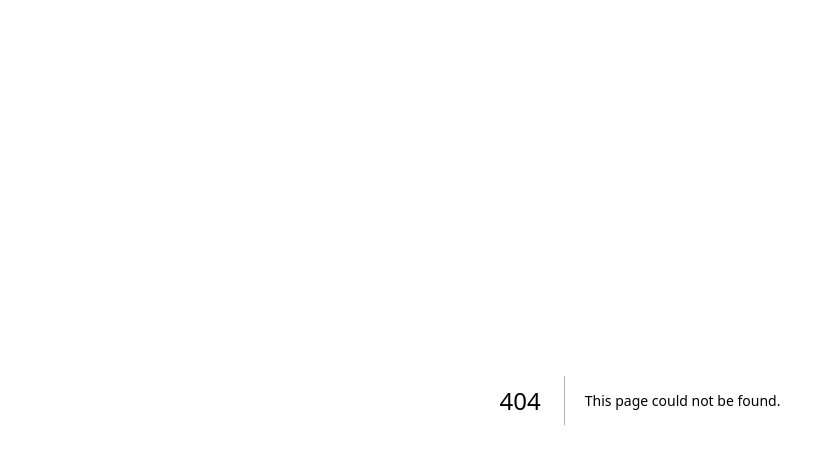
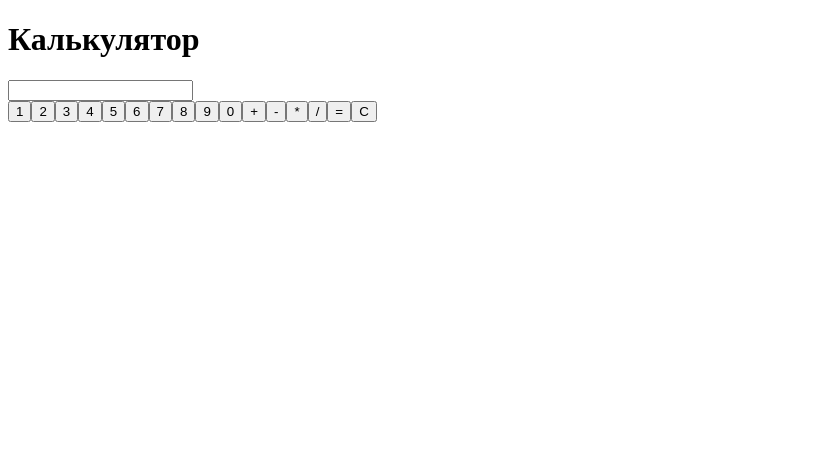
Before and after one commit to JeetLi/AuthGeneretePassCalculator, a Next.js app: page /calculator in a window 1280 px wide. Before the commit this address had no page. Shown: the top 464 px of the page, without its empty margins (0-835 px from the left). Built offline with nearby package versions, Linux system fonts and the light colour scheme.

Commit message:
add:initial calculator

```diff
--- /dev/null
+++ b/app/calculator/page.tsx
@@ -0,0 +1,46 @@
+"use client";
+
+import { useState } from "react";
+
+const Calculator = () => {
+  const [input, setInput] = useState("");
+  const [result, setResult] = useState("");
+
+  const handleButtonClick = (value: string) => {
+    if (value === "=") {
+      try {
+        setResult(input);
+      } catch {
+        setResult("Ошибка");
+      }
+    } else if (value === "C") {
+      setInput("");
+      setResult("");
+    } else {
+      setInput(input + value);
+    }
+  };
+
+  return (
+    <div>
+      <h1>Калькулятор</h1>
+      <input type="text" value={input} readOnly />
+      <div>{result}</div>
+      <div>
+        {[1, 2, 3, 4, 5, 6, 7, 8, 9, 0].map((num) => (
+          <button key={num} onClick={() => handleButtonClick(num.toString())}>
+            {num}
+          </button>
+        ))}
+        <button onClick={() => handleButtonClick("+")}>+</button>
+        <button onClick={() => handleButtonClick("-")}>-</button>
+        <button onClick={() => handleButtonClick("*")}>*</button>
+        <button onClick={() => handleButtonClick("/")}>/</button>
+        <button onClick={() => handleButtonClick("=")}>=</button>
+        <button onClick={() => handleButtonClick("C")}>C</button>
+      </div>
+    </div>
+  );
+};
+
+export default Calculator;
```
Also changed, not shown: app/calculator/calculator.tsx (deleted).
